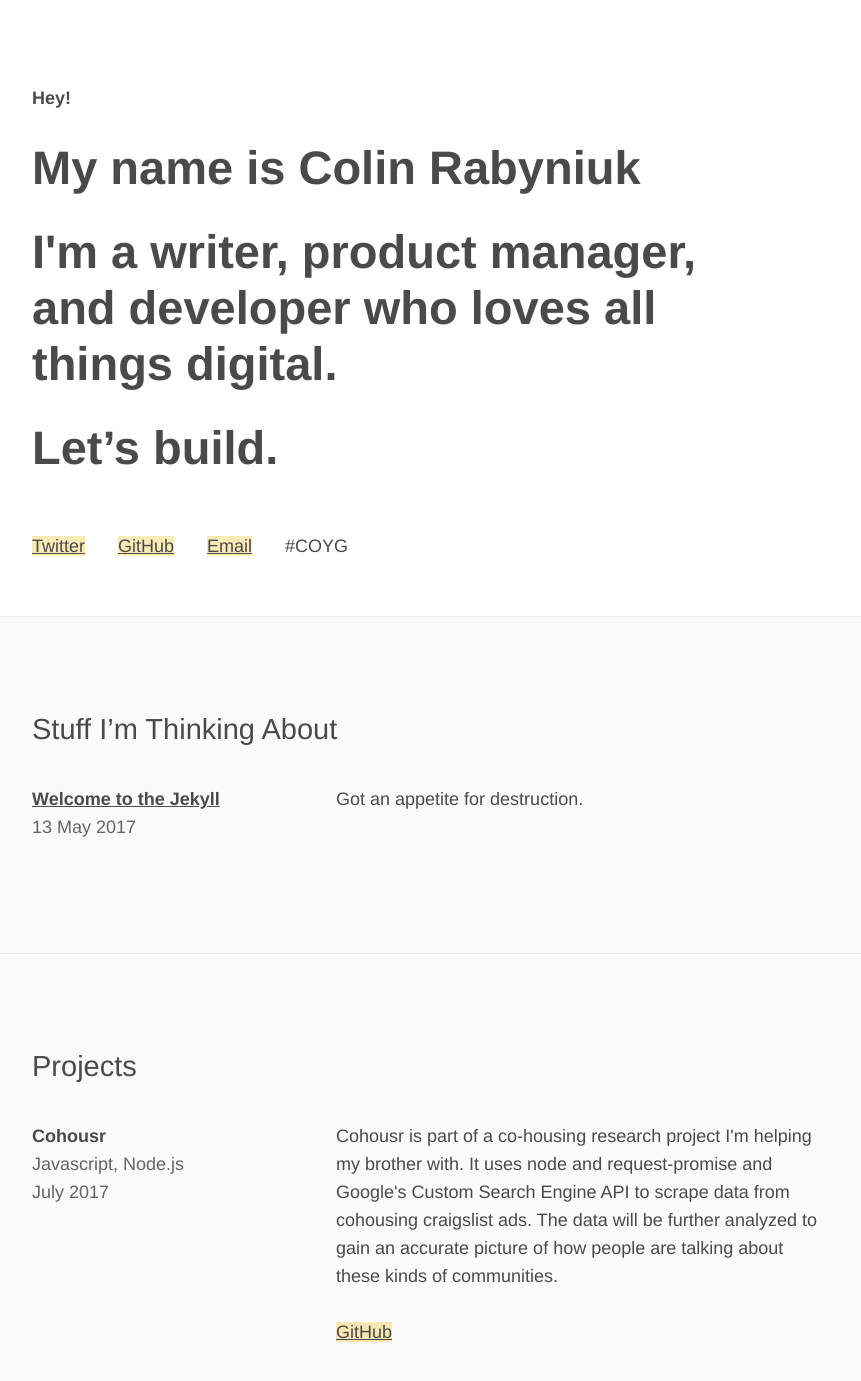
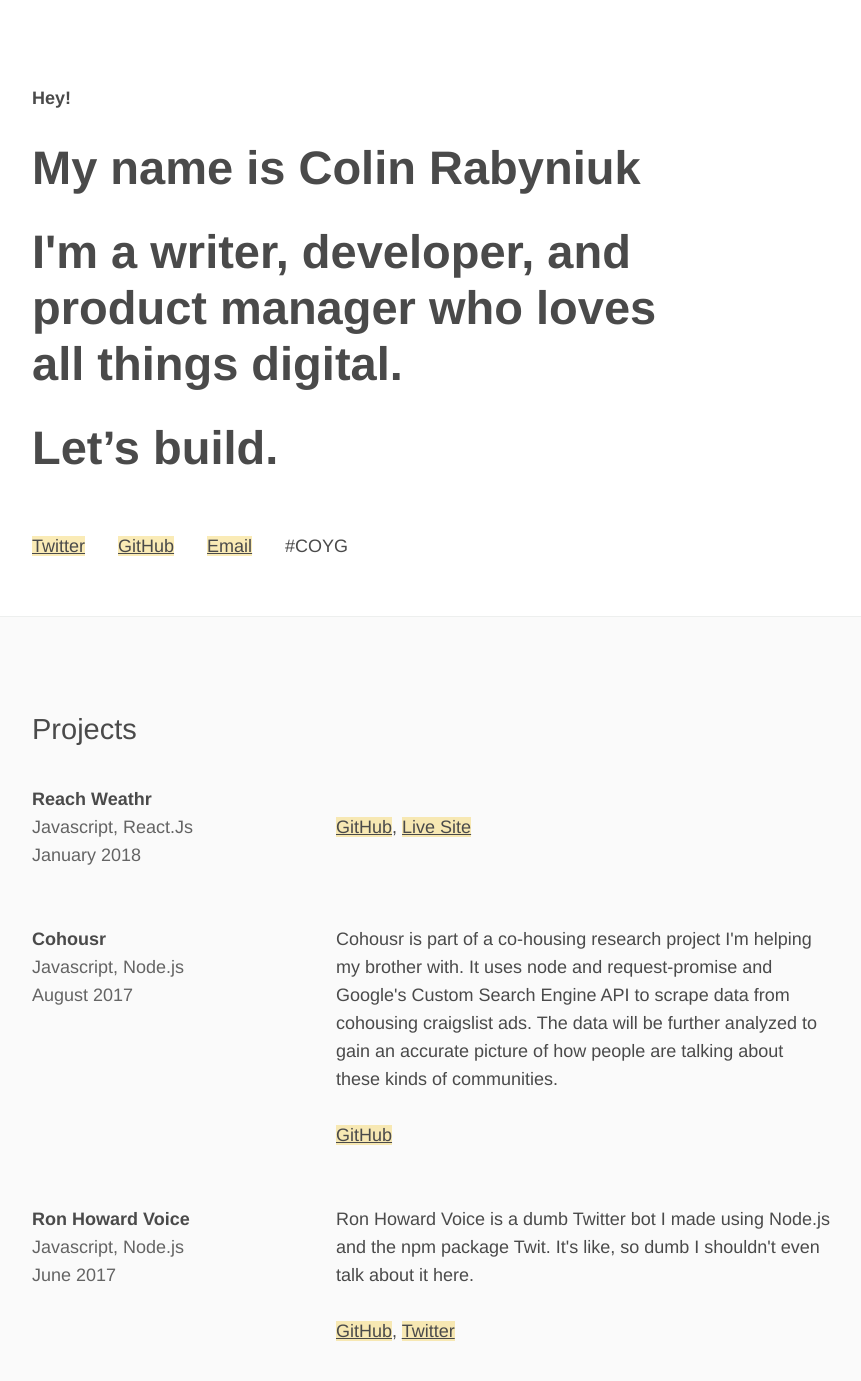
Before and after one commit to colinxr/cr-jekyll, a Jekyll site: the page built from index.html, in a window 1280 px wide and 1400 px high. Shown: the top 1381 px of the window, without its empty margins (208-1069 px from the left). Built offline with Jekyll 4.4.1, drawn with Linux system fonts in a browser that asks for light colours; some of the changed text lies outside the part shown.

Commit message:
new projects, cleans up html

```diff
--- a/_config.yml
+++ b/_config.yml
@@ -7,7 +7,7 @@
 url: "http://www.colinrabyniuk.com"
 baseurl: "http://www.colinrabyniuk.com"
 name: Colin Rabyniuk
-job: writer, product manager, and developer
+job: writer, developer, and product manager
 location: Toronto, ON
 languages: HTML, CSS and Javascript
 twitter_username: colinrabyniuk
--- a/_data/projects.yml
+++ b/_data/projects.yml
@@ -1,6 +1,12 @@
+-   title: Reach Weathr
+    languages: Javascript, React.Js
+    time: January 2018
+    desctipion: React Weathr is my first go around at using React.js. It's a simple way to get the forecast using the Reach and OpenWeatherMap API. React took a minute to wrap my head around, but once I got it I really enjoyed it. I'm looking forward to working with it more.
+    links: <a href="https://www.github.com/colinxr/react-weather">GitHub</a>, <a href="http://www.colinrabyniuk.com/react-weathr">Live Site</a>
+
 -   title: Cohousr
     languages: Javascript, Node.js
-    time: July 2017
+    time: August 2017
     description: Cohousr is part of a co-housing research project I'm helping my brother with. It uses node and request-promise and Google's Custom Search Engine API to scrape data from cohousing craigslist ads. The data will be further analyzed to gain an accurate picture of how people are talking about these kinds of communities.
     links: <a href="https://www.github.com/colinxr/scrapecl">GitHub</a>
 
--- a/_includes/body.html
+++ b/_includes/body.html
@@ -1,30 +1,3 @@
-<section class="posts">
-
-  <div class="container">
-
-    <h3 class="section-title">Stuff I&rsquo;m Thinking About</h3>
-
-    <div class="posts--list">
-      {% for post in site.posts %}
-
-      <article class="entry">
-
-        <div class="meta">
-          <a href="{% if post.link %}{{ post.link }}{% else %}{{ post.url }}{% endif %}"><p class="title">{{ post.title }}</p></a>
-          <p class="meta--secondary">{{ post.date | date_to_string }}</p>
-        </div>
-
-        <div class="desc">
-        {{ post.description }}
-        </div>
-    </article>
-
-
-    {% endfor %}
-    </div>
-  </div>
-</section>
-
 <section class="projects">
   <div class="container">
     <h3 class="section-title">Projects</h3>
@@ -46,13 +19,32 @@
       </article>
     {% endfor %}
   </div>
+</section>
 
+<section class="posts">
+  <div class="container">
+    <h3 class="section-title">Stuff I&rsquo;m Thinking About</h3>
+    <div class="posts--list">
+      {% for post in site.posts %}
+
+      <article class="entry">
+        <div class="meta">
+          <a href="{% if post.link %}{{ post.link }}{% else %}{{ post.url }}{% endif %}"><p class="title">{{ post.title }}</p></a>
+          <p class="meta--secondary">{{ post.date | date_to_string }}</p>
+        </div>
+
+        <div class="desc">
+        {{ post.description }}
+        </div>
+    </article>
+
+    {% endfor %}
+    </div>
+  </div>
 </section>
 
 <section class="resume">
-
   <div class="container">
-
     <h3 class="section-title">Other Work-Like Things</h3>
 
     {% for job in site.data.jobs %}
@@ -69,5 +61,4 @@
       </article>
     {% endfor %}
   </div>
-
 </section>
--- a/_includes/header.html
+++ b/_includes/header.html
@@ -16,6 +16,5 @@
         #COYG
       </div>
       {{ endif }}
-
   </div>
 </header>
--- a/_layouts/post.html
+++ b/_layouts/post.html
@@ -18,13 +18,9 @@
     </div>
 
     <div class="container post-entry">
-
       <h2 class="post-title">{{ page.title }}</h2>
-
       <h4 class="post meta--secondary"><time>{{ page.date | date_to_string }}</time></h4>
-
       {{ content }}
-
     </div>
       {% include footer.html %}
   </body>
```
Lines whose indentation alone changed are shown as unchanged.
